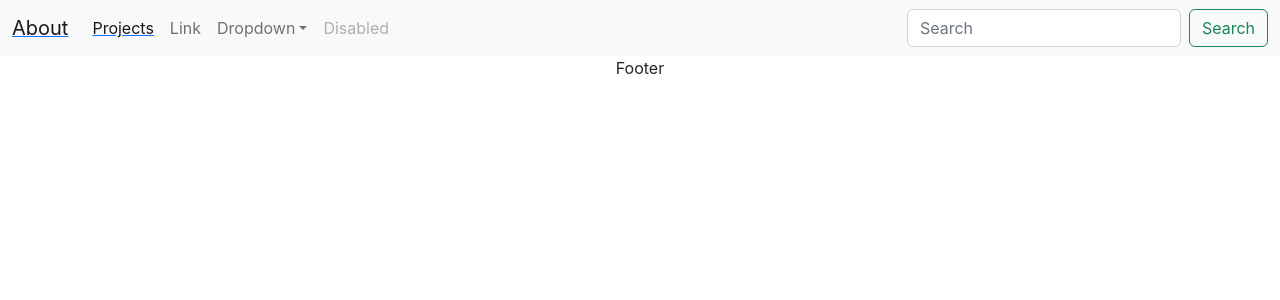
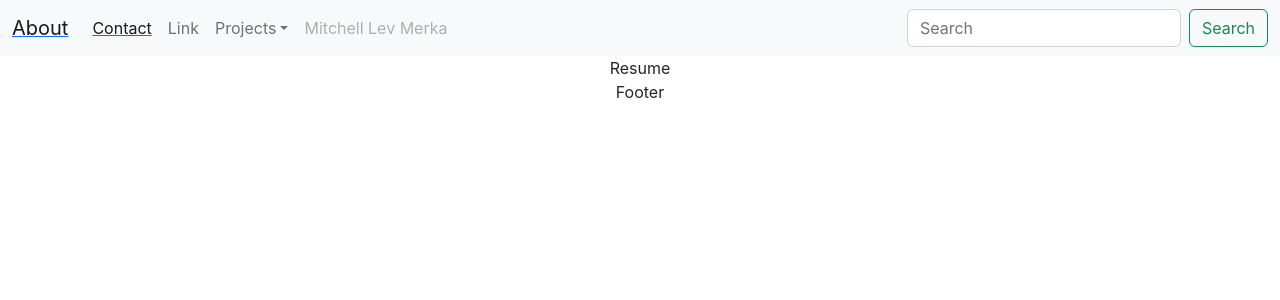
Before and after one commit to levmerka/Portfolio-22, a React (Create React App) app: page /resume in a window 1280 px wide. Shown: the top 300 px of the page. Built offline with nearby package versions, Linux system fonts and the light colour scheme; the HTML template or start-up script is replaced by a standard one.

Commit message:
updated routes, react-dom

```diff
--- a/package.json
+++ b/package.json
@@ -1,5 +1,6 @@
 {
   "name": "portfolio",
+  "homepage": "https://levmerka.github.io/React-Portfolio-22/",
   "version": "0.1.0",
   "private": true,
   "dependencies": {
@@ -11,6 +12,7 @@
     "@types/react": "^18.0.18",
     "@types/react-dom": "^18.0.6",
     "bootstrap": "^5.2.0",
+    "gh-pages": "^4.0.0",
     "react": "^18.2.0",
     "react-bootstrap": "^2.5.0",
     "react-dom": "^18.2.0",
@@ -21,6 +23,8 @@
   },
   "scripts": {
     "start": "react-scripts start",
+    "predeploy": "npm run build",
+    "deploy": "gh-pages -d build",
     "build": "react-scripts build",
     "test": "react-scripts test",
     "eject": "react-scripts eject"
--- a/src/App.tsx
+++ b/src/App.tsx
@@ -3,6 +3,7 @@ import logo from "./logo.svg";
 import Navbar from "./pages/Navbar";
 import Body from "./pages/Body";
 import Footer from "./pages/Footer";
+import Resume from './pages/Resume';
 import "./App.css";
 import { BrowserRouter as Router } from 'react-router-dom';
 
--- a/src/pages/Body.tsx
+++ b/src/pages/Body.tsx
@@ -2,6 +2,7 @@ import React from "react";
 import About from "../components/About";
 import Projects from "../components/Projects";
 import Contact from "../components/Contact";
+import Resume from "./Resume";
 import { Routes, Route } from "react-router-dom";
 
 
@@ -9,7 +10,9 @@ const Body = () => {
   return (
     <Routes>
       <Route path="/" element={<About />}></Route>
+      <Route path="/contact" element={<Contact />}></Route>
       <Route path="/projects" element={<Projects />}></Route>
+      <Route path="/resume" element={<Resume />}></Route>
     </Routes>
   );
 };
--- a/src/pages/Navbar.tsx
+++ b/src/pages/Navbar.tsx
@@ -16,8 +16,8 @@ const Navbar = () => {
     <div className="collapse navbar-collapse" id="navbarSupportedContent">
       <ul className="navbar-nav me-auto mb-2 mb-lg-0">
         <li className="nav-item">
-          <Link to='/projects'>
-          <span className="nav-link active" aria-current="page"  >Projects</span>
+          <Link to='/contact'>
+          <span className="nav-link active" aria-current="page"  >Contact</span>
           </Link>
         </li>
         <li className="nav-item">
@@ -25,17 +25,17 @@ const Navbar = () => {
         </li>
         <li className="nav-item dropdown">
           <a className="nav-link dropdown-toggle" href="#" role="button" data-bs-toggle="dropdown" aria-expanded="false">
-            Dropdown
+            Projects
           </a>
           <ul className="dropdown-menu">
-            <li><a className="dropdown-item" href="#">Action</a></li>
-            <li><a className="dropdown-item" href="#">Another action</a></li>
+            <li><a className="dropdown-item" href="#">project1</a></li>
+            <li><a className="dropdown-item" href="#">project2</a></li>
             <li><hr className="dropdown-divider"/></li>
-            <li><a className="dropdown-item" href="#">Something else here</a></li>
+            <li><a className="dropdown-item" href="#">project3</a></li>
           </ul>
         </li>
         <li className="nav-item">
-          <a className="nav-link disabled">Disabled</a>
+          <a className="nav-link disabled">Mitchell Lev Merka</a>
         </li>
       </ul>
       <form className="d-flex" role="search">
--- /dev/null
+++ b/src/pages/Resume.tsx
@@ -0,0 +1,11 @@
+import React from 'react'
+
+
+
+const Resume = () => {
+  return (
+    <div>Resume</div>
+  )
+}
+
+export default Resume
```
Also changed, not shown: 1 other file (tests, documents, lock files or other folders).
